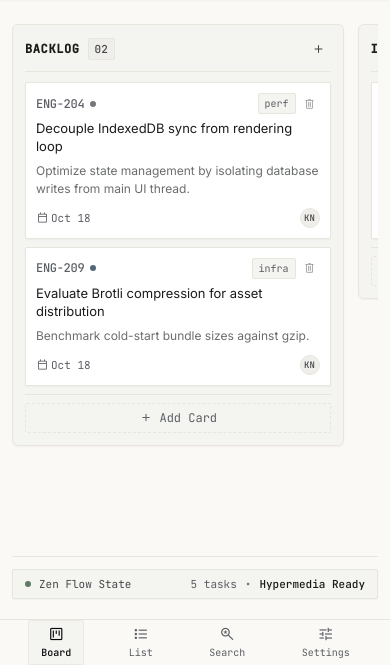
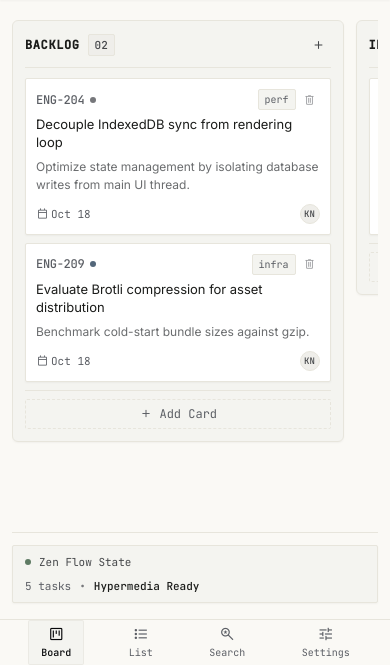
Before and after one commit to denis911/antigravity-opendesign-stitch-mini-kanban-board, a FastAPI app: page / in a window 390 px wide. Shown: the part 179-844 px from the top of the page. Run offline with FastAPI, Linux system fonts and the light colour scheme; data comes from the database, SQL or seed files in the repository; some libraries are stand-ins or nearby versions.

Commit message:
feat(ui): implement responsive board layout across mobile, tablet, and desktop viewports (closes #14)

```diff
--- a/app/templates/components/column.html
+++ b/app/templates/components/column.html
@@ -1,6 +1,6 @@
 {# Column Component matching Stitch Zen Design #}
 <div id="{{ column.id }}"
-     class="kanban-column snap-center shrink-0 w-[85vw] sm:w-[320px] max-w-[340px] flex flex-col bg-surface-container-low rounded-lg p-3 border border-hairline shadow-zen-xs"
+     class="kanban-column snap-center shrink-0 w-[85vw] sm:w-[320px] md:w-[290px] lg:w-[300px] xl:w-[320px] max-w-[340px] flex flex-col bg-surface-container-low rounded-lg p-3 border border-hairline shadow-zen-xs transition-all"
      data-column-id="{{ column.id }}">
 
   <!-- Column Header -->
--- a/app/templates/index.html
+++ b/app/templates/index.html
@@ -72,10 +72,12 @@
 </header>
 
 <!-- Main Kanban Board Canvas -->
-<main class="flex-1 flex flex-col w-full max-w-7xl mx-auto px-gutter py-5">
-  <!-- Horizontal Scrolling Columns Track -->
+<main class="flex-1 flex flex-col w-full max-w-7xl mx-auto px-gutter py-4 md:py-6">
+  <!-- Responsive Columns Track:
+       - Mobile/Tablet (< lg): swipeable snap-x scrollable track with center snapping for focus
+       - Desktop (lg: / xl:): horizontal flexible row wrapper with overflow-x-auto, keeping tiles aligned side-by-side -->
   <div id="board-track"
-       class="flex gap-3.5 overflow-x-auto snap-x snap-mandatory pb-6 pt-1 no-scrollbar items-start">
+       class="flex flex-row items-start gap-3 md:gap-4 overflow-x-auto snap-x snap-mandatory lg:snap-none pb-6 pt-1 no-scrollbar w-full">
     {% for column in columns %}
       {% include "components/column.html" %}
     {% endfor %}
@@ -83,7 +85,7 @@
 
   <!-- Bottom Workspace Status Bar -->
   <div class="mt-auto pt-3 border-t border-hairline">
-    <div class="flex items-center justify-between px-3 py-1.5 bg-surface-container-low rounded-xs border border-hairline text-xs shadow-zen-xs">
+    <div class="flex flex-col sm:flex-row items-start sm:items-center justify-between gap-2 px-3 py-2 bg-surface-container-low rounded-xs border border-hairline text-xs shadow-zen-xs">
       <div class="flex items-center gap-2">
         <span class="w-1.5 h-1.5 rounded-full bg-lichen"></span>
         <span class="text-on-surface-variant font-mono text-[11px]">Zen Flow State</span>
@@ -97,8 +99,8 @@
   </div>
 </main>
 
-<!-- Bottom Mobile Navigation Bar -->
-<nav class="sticky bottom-0 w-full z-40 pb-safe bg-surface/90 backdrop-blur-xl border-t border-hairline">
+<!-- Bottom Mobile/Tablet Navigation Bar (hidden on desktop lg: screens) -->
+<nav class="sticky bottom-0 w-full z-40 pb-safe bg-surface/90 backdrop-blur-xl border-t border-hairline lg:hidden">
   <div class="max-w-7xl mx-auto flex items-center justify-around h-13 px-gutter">
     <a href="#" class="flex flex-col items-center justify-center py-1 px-3 rounded-xs text-primary font-medium bg-surface-container-low border border-hairline/60">
       <span class="material-symbols-outlined text-[18px]">view_kanban</span>
```
